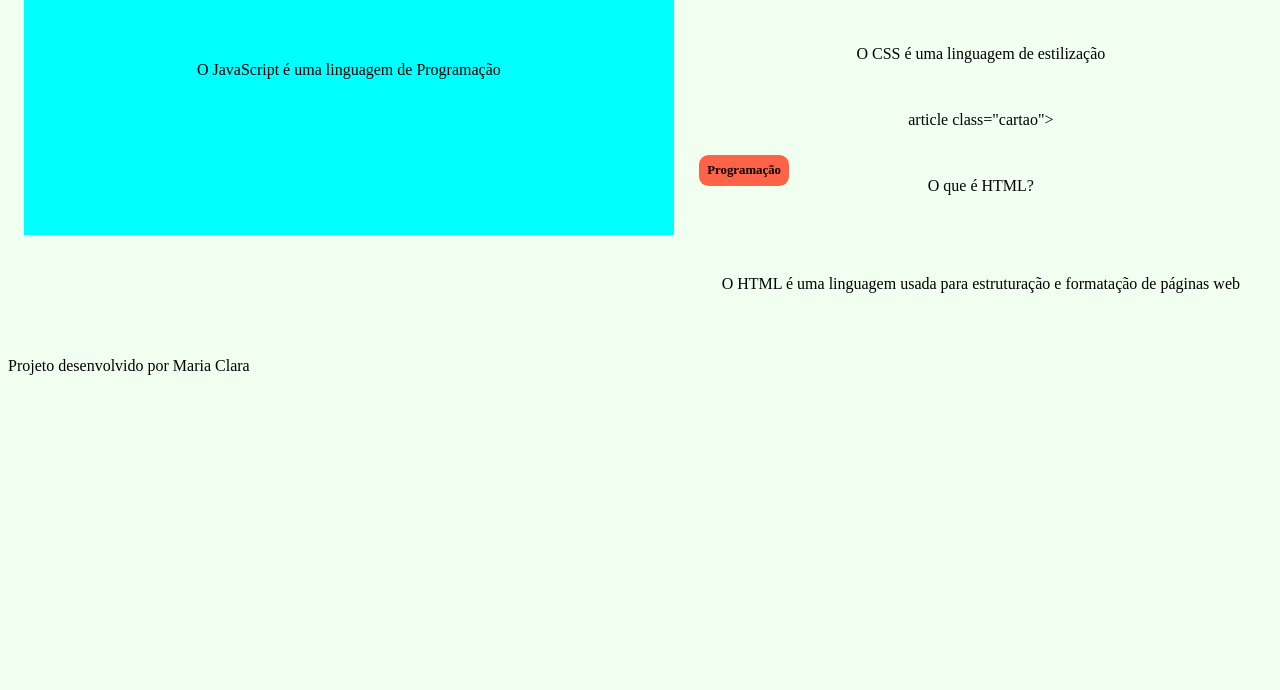
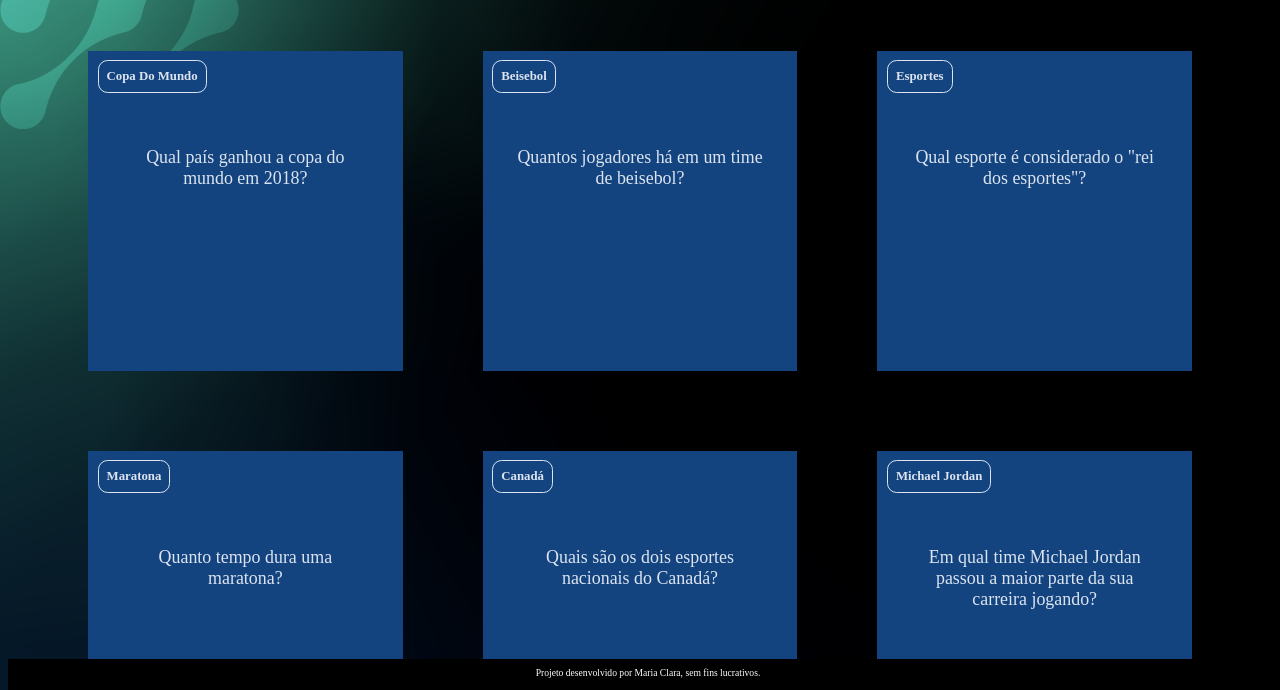
Before and after one commit to Mariatidre/cards-mariaa, a plain HTML site: page index.html in a window 1280 px wide. Shown: the part 109-799 px from the top of the page. Drawn offline with Linux system fonts and the light colour scheme.

Commit message:
Add files via upload

```diff
--- /dev/null
+++ b/app.js
@@ -0,0 +1,29 @@
+function criaCartao(categoria, pergunta, resposta) {
+    let container = document.getElementById('container')
+    let cartao = document.createElement('article')
+    cartao.className = 'cartao'
+
+    cartao.innerHTML = `
+    <div class="cartao__conteudo">
+    <h3>${categoria}</h3>
+    <div class="cartao__conteudo__pergunta">
+        <p>${pergunta}</p>
+    </div>
+    <div class="cartao__conteudo__resposta">
+        <p>${resposta}</p>
+    </div>
+    </div>
+    `
+
+    let respostaEstaVisivel = false
+
+    function viraCartao() {
+        respostaEstaVisivel = !respostaEstaVisivel
+        cartao.classList.toggle('active', respostaEstaVisivel)
+    }
+    cartao.addEventListener('click', viraCartao)
+
+
+    container.appendChild(cartao)
+
+}
--- /dev/null
+++ b/assets/style.css
@@ -0,0 +1,116 @@
+:root {
+    --text-color: #DBE4EF;
+    --card-front-color: #144480;
+    --card-back-color: #00F4BF;
+}
+
+body {
+    background: url('img/bg-desktop.webp');
+    font-family: Bai Jamjuree;
+}
+
+#container {
+    display: flex;
+    flex-wrap: wrap;
+    justify-content: space-between;
+    padding: 4rem;
+    gap: 3rem;
+}
+
+.cartao {
+    margin: 1rem 1rem;
+    height: 20rem;
+    flex-grow: 1;
+    flex-basis: calc(33% - 6rem);
+}
+
+.cartao__conteudo {
+    background-color: var(--card-front-color);
+    text-align: center;
+    /* background-color: aquamarine; */
+    height: 100%;
+    transform-style: preserve-3d;
+    transition: transform 300ms ease-in-out;
+}
+
+.cartao__conteudo h3 {
+    color: var(--text-color);
+    border: 1px solid var(--text-color);
+    text-align: left;
+    padding: 0.5rem;
+    position: absolute;
+    margin: 0.6rem;
+    border-radius: 0.6rem;
+    font-size: 1vw;
+    backface-visibility: hidden;
+}
+
+.cartao__conteudo p {
+    margin-top: 1rem;
+    padding: 2rem;
+    margin-top: 4rem;
+    font-size: 1.4vw;
+}
+
+.cartao__conteudo__pergunta p {
+    color: var(--text-color);
+    font-weight: 500;
+}
+
+.cartao__conteudo__resposta p {
+    color: var(--card-back-color);
+    font-weight: 700;
+}
+
+.cartao.active .cartao__conteudo {
+    transform: rotateY(180deg);
+}
+
+.cartao__conteudo__pergunta,
+.cartao__conteudo__resposta {
+    backface-visibility: hidden;
+    position: absolute;
+    height: 100%;
+    width: 100%;
+    box-sizing: border-box;
+}
+
+.cartao__conteudo__resposta {
+    transform: rotateY(180deg);
+    background-color: rgba(0, 244, 191, 0.2);
+    border: 4px solid var(--card-back-color);
+}
+
+footer {
+    background-color: black;
+    color: white;
+    position: fixed;
+    bottom: 0;
+    width: 100%;
+    height: 2rem;
+}
+
+footer p {
+    text-align: center;
+    font-size: 0.6rem;
+    margin-top: 0.5rem;
+}
+
+@media (max-width: 560px) {
+
+    body {
+        background: url('img/bg-mobile.webp'), no-repeat cover;
+    }
+
+    .cartao {
+        flex: 1 0 calc(100% - 1rem)
+    }
+
+    .cartao__conteudo h3 {
+        font-size: 3vw;
+    }
+
+    .cartao__conteudo p {
+        font-size: 3.8vw;
+    }
+}
--- a/index.html
+++ b/index.html
@@ -2,54 +2,31 @@
 <html lang="pt-br">
 <head>
     <meta charset="UTF-8">
-    <meta http-equiv="X-UA-Compatible" content="IE=edge">
     <meta name="viewport" content="width=device-width, initial-scale=1.0">
-    <title>FlashCards</title>
-    <link rel="stylesheet" href="style.css">
+    <link rel="stylesheet" href="assets/style.css">
+    <title>Flashcard</title>
 </head>
 <body>
+    <h1>Esporte</h1>
     <main>
         <section id="container">
-        <article class="cartao">
-          <div class="cartao_conteudo">
+            <!-- <article class="cartao">
+                <div class="cartao__conteudo">
                     <h3>Programação</h3>
-            <div class="cartao_conteudo_pegunta">
-               <p> O que é o Java Script</p>
+                    <div class="cartao__conteudo__pergunta">
+                        <p>O que é JavaScript?</p>
                     </div>
-            <div class="cartao_conteuo_resposta">
-                <p> O JavaScript é uma linguagem de Programação</p>
+                    <div class="cartao__conteudo__resposta">
+                        <p>O JavaScript é uma linguagem de programação</p>
                     </div>
-
                 </div>
-        </article class=cartao">
-        <div class="cartao_conteudo">
-          <h3>Programação</h3>
-          <div class="cartao_conteudo_pegunta">
-             <p> O que é o CSS?</p>
-          </div>
-          <div class="cartao_conteuo_resposta">
-              <p> O CSS é uma linguagem de estilização</p>
-
-        <article>
-
-        </article>article class="cartao">
-        <div class="cartao_conteudo">
-          <h3>Programação</h3>
-          <div class="cartao_conteudo_pegunta">
-             <p> O que é HTML?</p>
-          </div>
-          <div class="cartao_conteuo_resposta">
-              <p> O HTML é uma linguagem usada para estruturação e formatação de páginas web</p>
-
-        <article>
-
-        </article>
+            </article> -->
         </section>
     </main>
-
     <footer>
-      <p>Projeto desenvolvido por Maria Clara</p>
-
+        <p>Projeto desenvolvido por Maria Clara, sem fins lucrativos.</p>
     </footer>
+    <script src="app.js"></script>
+    <script src="perguntas.js"></script>
 </body>
 </html>
--- /dev/null
+++ b/perguntas.js
@@ -0,0 +1,53 @@
+criaCartao(
+    'Copa Do Mundo',
+    'Qual país ganhou a copa do mundo em 2018?',
+    'França'
+)
+
+criaCartao(
+    'Beisebol',
+    'Quantos jogadores há em um time de beisebol?',
+    '9 jogadores'
+)
+
+criaCartao(
+    'Esportes',
+    'Qual esporte é considerado o "rei dos esportes"?',
+    'futebol'
+)
+
+criaCartao(
+    'Maratona',
+    'Quanto tempo dura uma maratona?',
+    '42.195 quilometros(26.2 milhas)'
+)
+
+criaCartao(
+    'Canadá',
+    'Quais são os dois esportes nacionais do Canadá?',
+    'Lacrosse e hóquei no gelo'
+)
+
+criaCartao(
+    'Michael Jordan',
+    'Em qual time Michael Jordan passou a maior parte da sua carreira jogando?',
+    'Chicago Bulls'
+)
+
+criaCartao(
+    'Muhammad Ali',
+    'Qual o verdadeiro nome de Muhammad Ali?',
+    'Cassius Clay'
+)
+
+criaCartao(
+    'Amir Khan',
+    'Em que ano Amir Khan ganhou sua medalha olímpica no boxe?',
+    '2004'
+)
+
+criaCartao(
+    'Touchdown',
+    'Em qual esporte você faria um touchdown?',
+    'futebol americano'
+)
```
Also changed, not shown: assets/img/bg-desktop.webp (added), assets/img/bg-mobile.webp (added), assets/img/bg-tablet.webp (added), 1 other file. Lines whose indentation alone changed are shown as unchanged.
